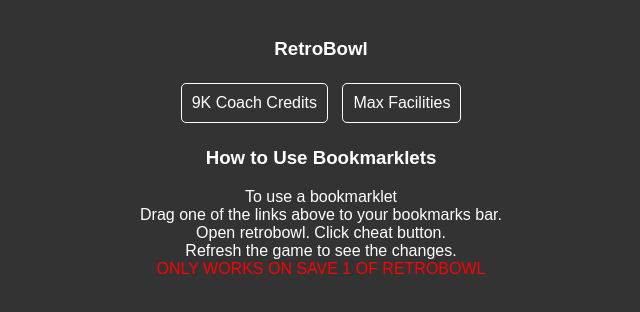
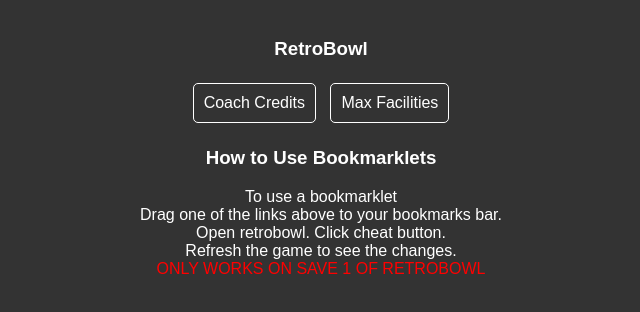
Before and after one commit to Prollhouse2/retrobowl-cheats, a plain HTML site: page index.html in a window 1280 px wide. Shown: the part 58-370 px from the top of the page, without its empty margins (319-959 px from the left). Drawn offline with Linux system fonts and the light colour scheme.

Commit message:
Update index.html

```diff
--- a/index.html
+++ b/index.html
@@ -14,7 +14,23 @@
                     <DT>
                         <ul style="list-style-type: none; padding: 0; text-align: center;">
                             <li>
-                                <a style="color: white; text-decoration: none; padding: 10px; display: inline-block; border: 1px solid white; border-radius: 5px; margin: 5px;" HREF="javascript:(function() { let saveDataKey='RetroBowl.0.savedata.ini'; let saveData=localStorage.getItem(saveDataKey); if (saveData) { let updatedSaveData=saveData.replace(/coach_credit=&quot;(\d+)&quot;/, 'coach_credit=&quot;9999&quot;'); localStorage.setItem(saveDataKey, updatedSaveData); alert(&quot;Coach credits updated to 9999! proll.dev on top. refresh to see credits!&quot;); } else { alert(&quot;Error. Please open retrobowl in a new tab and then click the button&quot;); } })();">9K Coach Credits</a>
+<a style="color: white; text-decoration: none; padding: 10px; display: inline-block; border: 1px solid white; border-radius: 5px; margin: 5px;"
+   href="javascript:(function() {
+       let saveDataKey='RetroBowl.0.savedata.ini';
+       let saveData=localStorage.getItem(saveDataKey);
+       if (saveData) {
+           let credits = prompt('Enter the amount of coach credits:');
+           if (credits !== null && !isNaN(credits) && credits.trim() !== '') {
+               let updatedSaveData = saveData.replace(/coach_credit=&quot;(\d+)&quot;/, 'coach_credit=&quot;' + credits + '&quot;');
+               localStorage.setItem(saveDataKey, updatedSaveData);
+               alert('Coach credits updated to ' + credits + '! Refresh to see changes. proll.dev');
+           } else {
+               alert('Invalid input. Please enter a valid number.');
+           }
+       } else {
+           alert('Error. Please open Retro Bowl in a new tab and then click the button.');
+       }
+   })();">Coach Credits</a>
 <a style="color: white; text-decoration: none; padding: 10px; display: inline-block; border: 1px solid white; border-radius: 5px; margin: 5px;"
    href="javascript:(function() {
        let saveDataKey='RetroBowl.0.savedata.ini';
```
